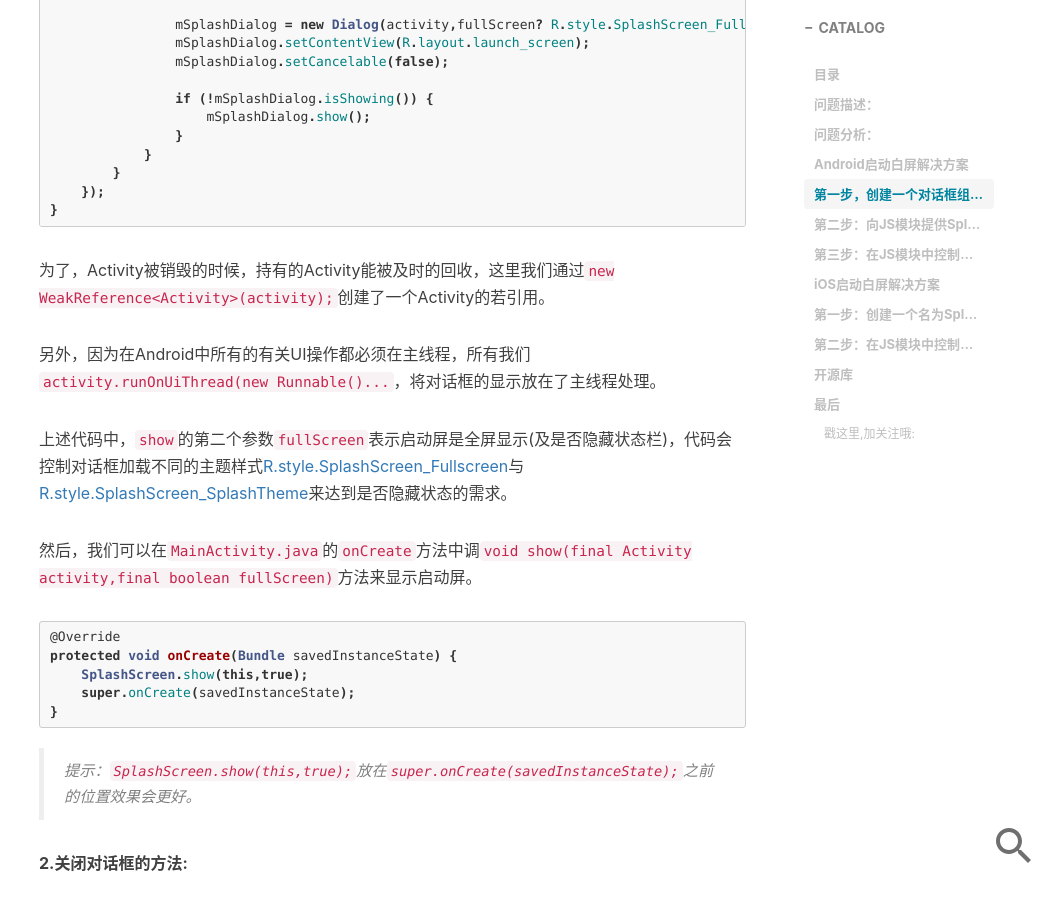
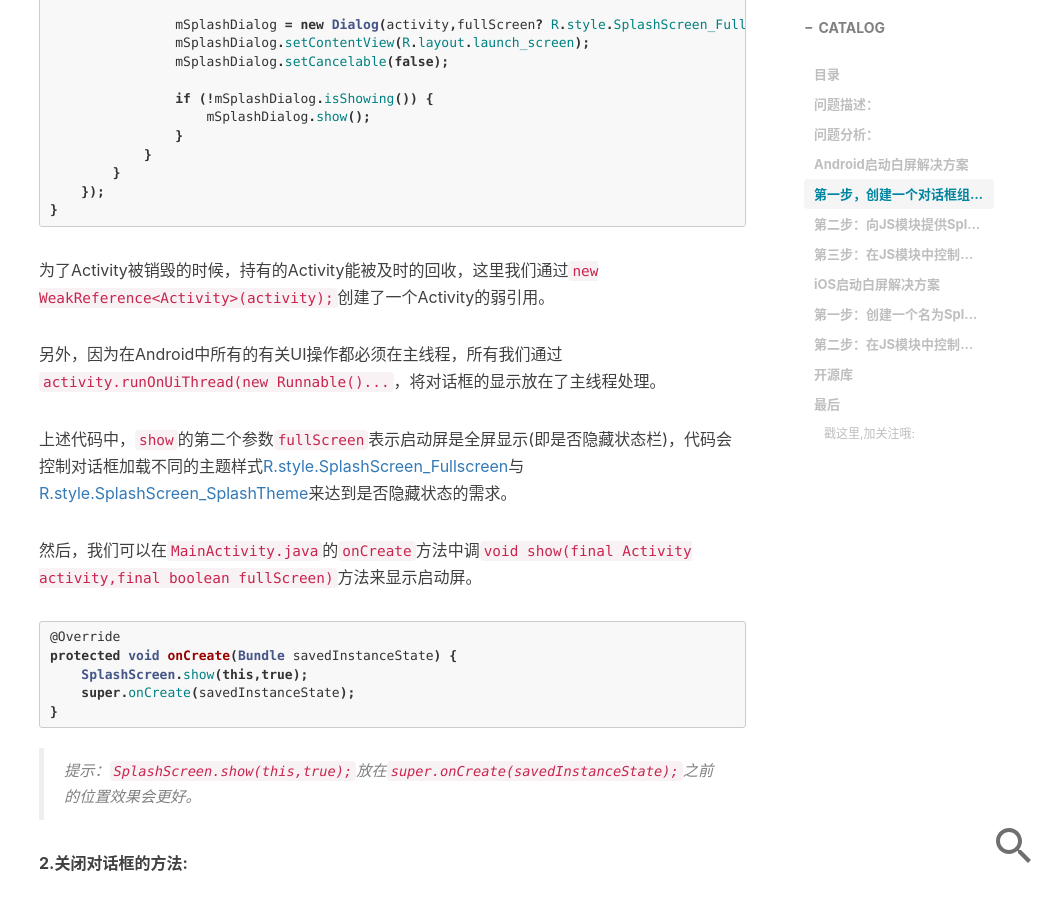
Before and after one commit to crazycodeboy/crazycodeboy.github.io, a Jekyll site: the page built from _posts/2016-9-30-React Native 启动白屏问题解决方案,教程.md, in a window 1280 px wide and 900 px high, scrolled down 2643 px. Shown: the whole window, without its empty margins (226-1280 px from the left). Built offline with Jekyll 4.4.1, drawn with Linux system fonts in a browser that asks for light colours; nearby versions of some CDN libraries; comment, search, counter and statistics services are not loaded; some of the changed text lies outside the part shown.

Commit message:
add 2016-9-30-React Native 启动白屏问题解决方案,教程.md

````diff
--- a/_posts/2016-9-30-React Native 启动白屏问题解决方案,教程.md
+++ b/_posts/2016-9-30-React Native 启动白屏问题解决方案,教程.md
@@ -11,10 +11,10 @@
 
 ## 目录
 
-* [问题描述](问题描述)
-* [问题分析](问题分析)
-* [Android启动白屏解决方案](Android启动白屏解决方案)
-* [iOS启动白屏解决方案](iOS启动白屏解决方案)
+* [问题描述](#问题描述)
+* [问题分析](#问题分析)
+* [Android启动白屏解决方案](#Android启动白屏解决方案)
+* [iOS启动白屏解决方案](#iOS启动白屏解决方案)
 * [开源库](#开源库)
 * [最后](#最后)
 
@@ -37,7 +37,7 @@
 
 ## Android启动白屏解决方案
 
-我们可以为React Native Android应用添加启动屏，来解决启动白屏的问题。我在[《React Native Android启动屏，启动白屏，闪现白屏》](http://www.cboy.me/2016/09/15/React-Native-Android%E5%90%AF%E5%8A%A8%E5%B1%8F-%E5%90%AF%E5%8A%A8%E7%99%BD%E5%B1%8F-%E9%97%AA%E7%8E%B0%E7%99%BD%E5%B1%8F/)一文中介绍过一种为React Native Android应用添加启动屏的方法，
+我们可以通过为React Native Android应用添加启动屏的方式，来解决启动白屏的问题。我在[《React Native Android启动屏，启动白屏，闪现白屏》](http://www.cboy.me/2016/09/15/React-Native-Android%E5%90%AF%E5%8A%A8%E5%B1%8F-%E5%90%AF%E5%8A%A8%E7%99%BD%E5%B1%8F-%E9%97%AA%E7%8E%B0%E7%99%BD%E5%B1%8F/)一文中介绍过一种为React Native Android应用添加启动屏的方法，
 不过那种方法虽好，但牵扯到对React Native 源码的修改，如果React Native 版本有更新还需要对源码做一些处理，所以以后维护起来不是很方便。
 
 下面就向大家介绍另外一种为React Native Android应用添加启动屏的方案。
@@ -87,11 +87,11 @@
 }
 ```
 
-为了，Activity被销毁的时候，持有的Activity能被及时的回收，这里我们通过`new WeakReference<Activity>(activity);`创建了一个Activity的若引用。
+为了Activity被销毁的时候，持有的Activity能被及时的回收，这里我们通过`new WeakReference<Activity>(activity);`创建了一个Activity的弱引用。
 
-另外，因为在Android中所有的有关UI操作都必须在主线程，所有我们`activity.runOnUiThread(new Runnable()...`，将对话框的显示放在了主线程处理。
+另外，因为在Android中所有的有关UI操作都必须在主线程，所有我们通过`activity.runOnUiThread(new Runnable()...`，将对话框的显示放在了主线程处理。
 
-上述代码中，`show`的第二个参数`fullScreen`表示启动屏是全屏显示(及是否隐藏状态栏)，代码会控制对话框加载不同的主题样式[R.style.SplashScreen_Fullscreen](https://github.com/crazycodeboy/react-native-splash-screen/blob/master/android/src/main/res/values/styles.xml)与[R.style.SplashScreen_SplashTheme](https://github.com/crazycodeboy/react-native-splash-screen/blob/master/android/src/main/res/values/styles.xml)来达到是否隐藏状态的需求。
+上述代码中，`show`的第二个参数`fullScreen`表示启动屏是全屏显示(即是否隐藏状态栏)，代码会控制对话框加载不同的主题样式[R.style.SplashScreen_Fullscreen](https://github.com/crazycodeboy/react-native-splash-screen/blob/master/android/src/main/res/values/styles.xml)与[R.style.SplashScreen_SplashTheme](https://github.com/crazycodeboy/react-native-splash-screen/blob/master/android/src/main/res/values/styles.xml)来达到是否隐藏状态的需求。
 
 然后，我们可以在`MainActivity.java`的`onCreate`方法中调`void show(final Activity activity,final boolean fullScreen)`方法来显示启动屏。
 
@@ -221,7 +221,7 @@
 
 ### 第三步：在JS模块中控制启动屏的关闭
 
-创建一个名为`[SplashScreen](https://github.com/crazycodeboy/react-native-splash-screen/blob/master/index.js)`的文件，加入下面代码。
+创建一个名为[SplashScreen](https://github.com/crazycodeboy/react-native-splash-screen/blob/master/index.js)的文件，加入下面代码。
 
 
 ```JavaScript
````
Also changed, not shown: other parts of _posts/2016-9-30-React Native 启动白屏问题解决方案,教程.md (+6 -5 lines).
